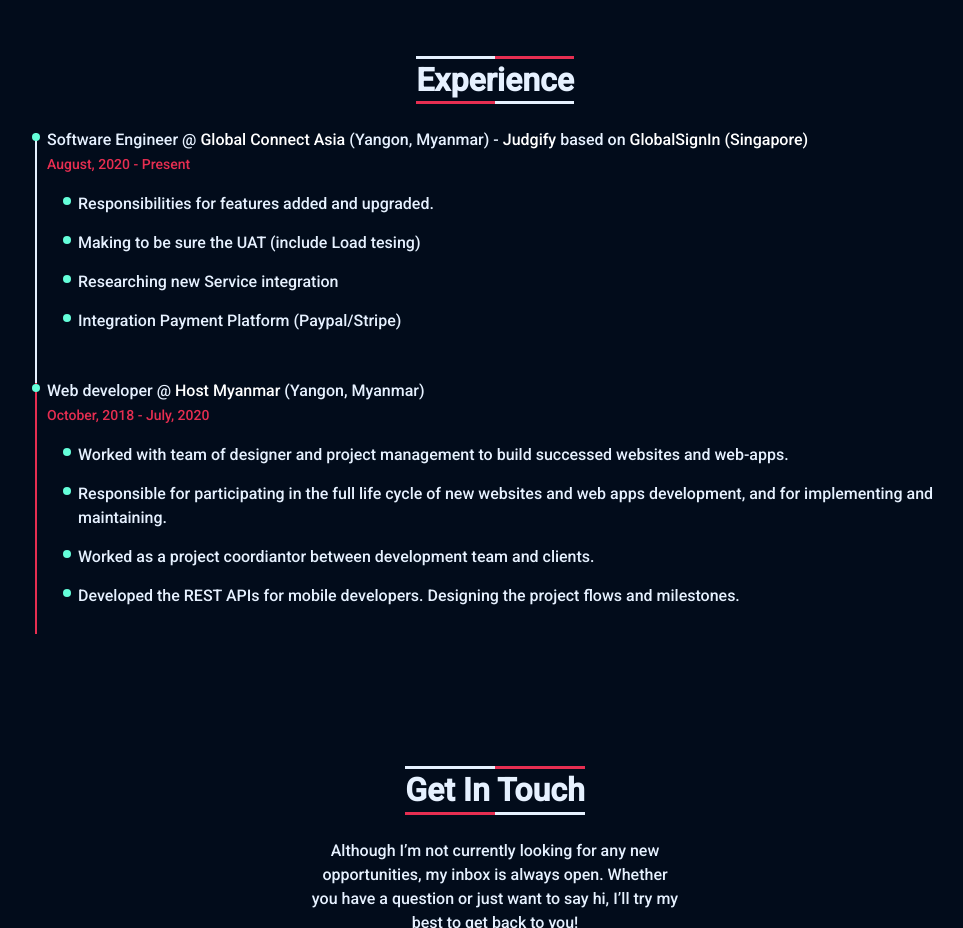
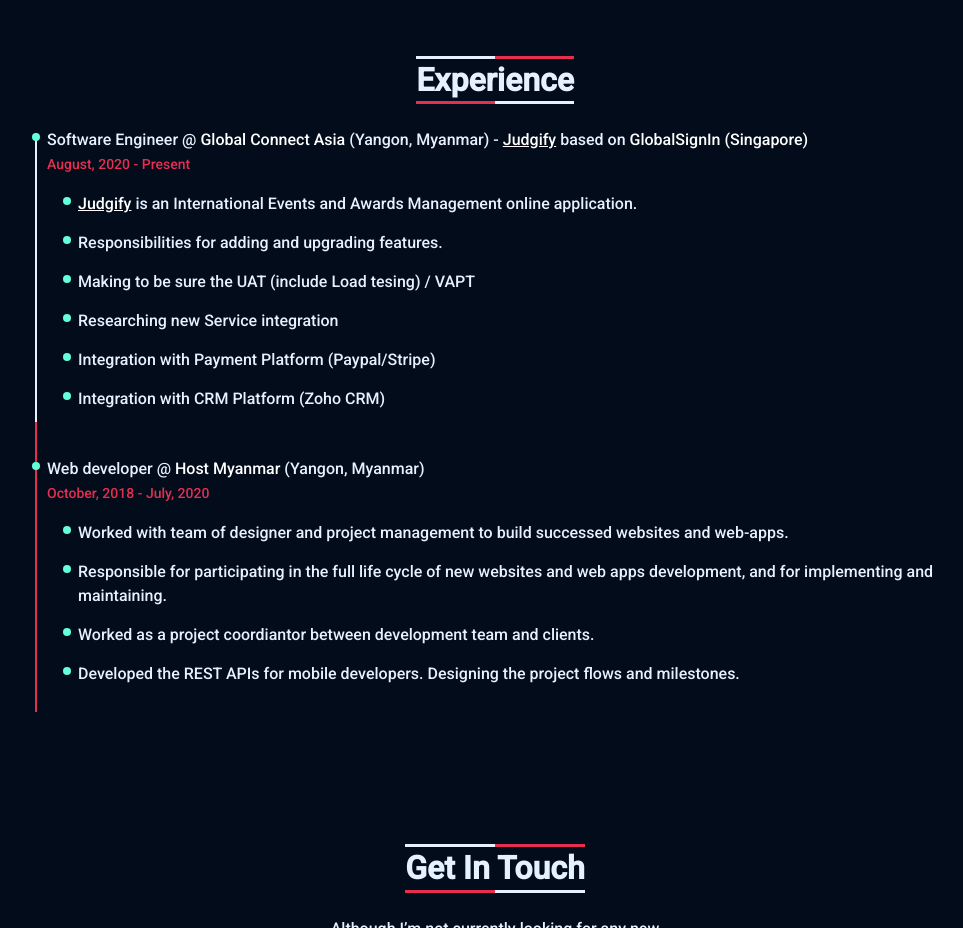
Before and after one commit to chartoo/portfolio, a plain HTML site: page index.html in a window 1280 px wide. Shown: the part 1200-2128 px from the top of the page, without its empty margins (145-1108 px from the left). Drawn offline with nearby package versions, Linux system fonts and the light colour scheme.

Commit message:
update : my experience sentences

```diff
--- a/index.html
+++ b/index.html
@@ -131,14 +131,16 @@
                         <ul class="list-experience">
                             <li>
                                 <div>
-                                    Software Engineer @  <a href="https://gca.com.mm/" target="_blank" rel="noopener noreferrer" class="text-decoration-none text-white">Global Connect Asia</a> (Yangon, Myanmar) - <a href="https://www.judgify.me/" target="_blank" rel="noopener noreferrer" class="text-decoration-none text-white">Judgify</a> based on <a href="https://globalsignin.com/" target="_blank" rel="noopener noreferrer" class="text-decoration-none text-white"> GlobalSignIn (Singapore)</a>
+                                    Software Engineer @  <a href="https://gca.com.mm/" target="_blank" rel="noopener noreferrer" class="text-decoration-none text-white">Global Connect Asia</a> (Yangon, Myanmar) - <a href="https://www.judgify.me/" target="_blank" rel="noopener noreferrer" class="text-decoration-none text-white"><u>Judgify</u></a> based on <a href="https://globalsignin.com/" target="_blank" rel="noopener noreferrer" class="text-decoration-none text-white"> GlobalSignIn (Singapore)</a>
                                 </div>
                                 <small class="exp-timeline">August, 2020 - Present</small>
                                 <ul class="list-unstyled p-3">
-                                    <li>Responsibilities for features added and upgraded.</li>
-                                    <li>Making to be sure the UAT (include Load tesing)</li>
+                                    <li><a href="https://www.judgify.me/" target="_blank" rel="noopener noreferrer" class="text-decoration-none text-white"><u>Judgify</u></a> is an International Events and Awards Management online application.</li>
+                                    <li>Responsibilities for adding and upgrading features.</li>
+                                    <li>Making to be sure the UAT (include Load tesing) / VAPT</li>
                                     <li>Researching new Service integration</li>
-                                    <li>Integration Payment Platform (Paypal/Stripe)</li>
+                                    <li>Integration with Payment Platform (Paypal/Stripe)</li>
+                                    <li>Integration with CRM Platform (Zoho CRM)</li>
                                 </ul>
                             </li>
                             <li>
```
